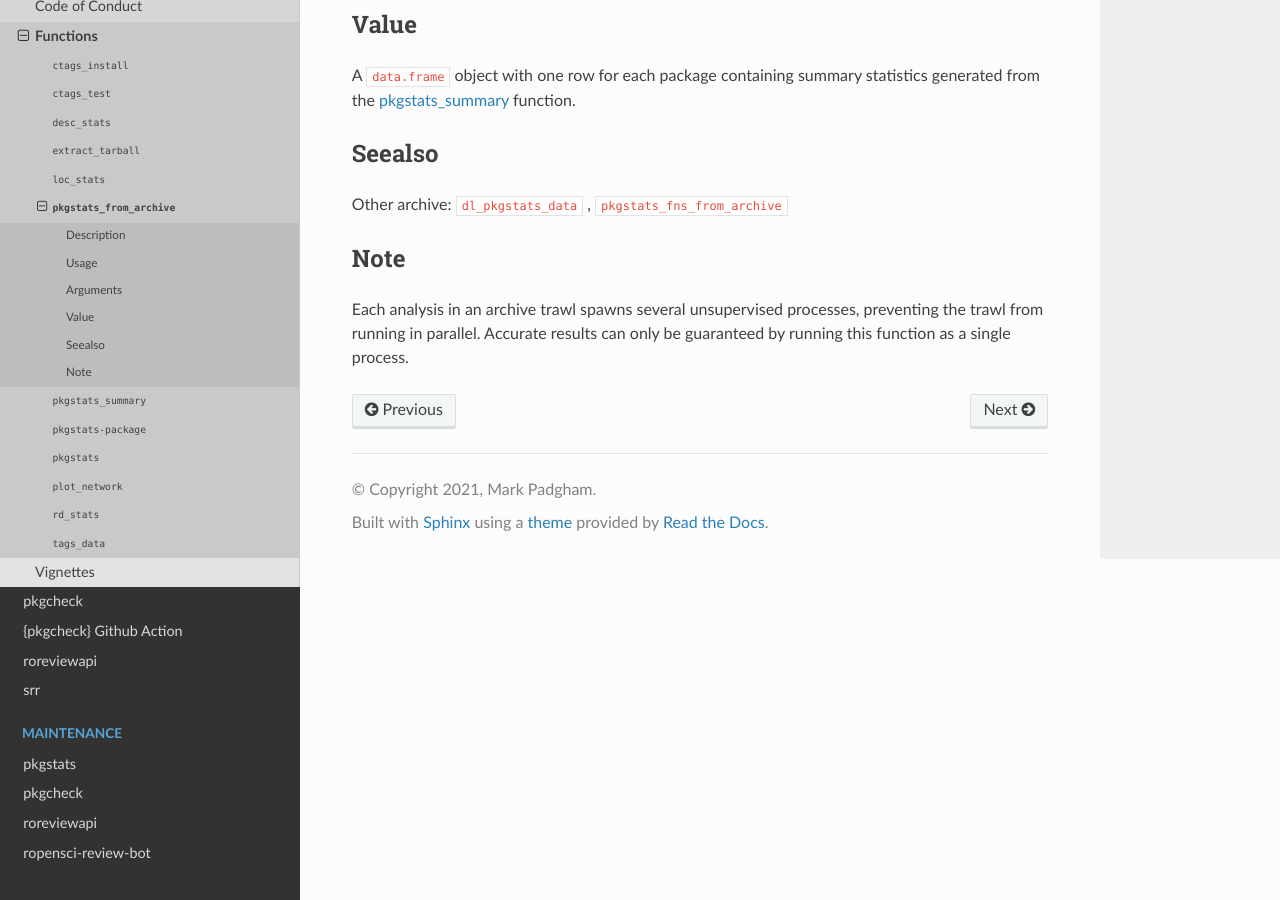
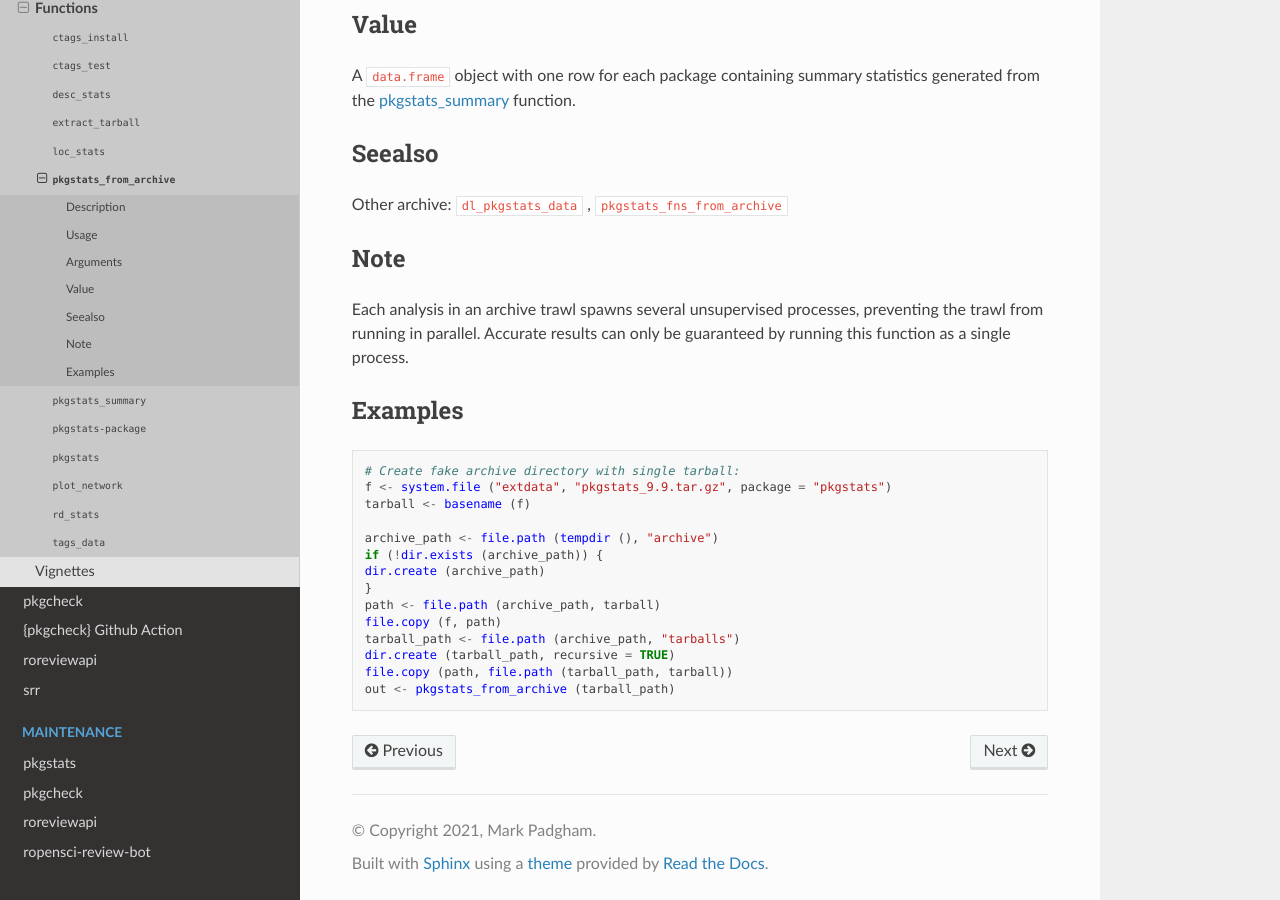
Before and after one commit to ropensci-review-tools/ropensci-review-tools, a Sphinx documentation site: the page built from docs/pkgstats/functions/pkgstats_from_archive.md, in a window 1280 px wide and 900 px high, scrolled down 1053 px. Built offline with Sphinx 7.4.7 and the Read the Docs theme 2.0.0, drawn with Linux system fonts in a browser that asks for light colours; pages that are not in the unit, such as notebooks, are missing from menus.

Commit message:
update pkgstats docs

````diff
--- a/docs/pkgstats/functions/pkgstats_from_archive.md
+++ b/docs/pkgstats/functions/pkgstats_from_archive.md
@@ -58,3 +58,23 @@ Other archive:
 Each analysis in an archive trawl spawns several unsupervised
  processes, preventing the trawl from running in parallel. Accurate results
  can only be guaranteed by running this function as a single process.
+
+
+## Examples
+
+```r
+# Create fake archive directory with single tarball:
+f <- system.file ("extdata", "pkgstats_9.9.tar.gz", package = "pkgstats")
+tarball <- basename (f)
+
+archive_path <- file.path (tempdir (), "archive")
+if (!dir.exists (archive_path)) {
+dir.create (archive_path)
+}
+path <- file.path (archive_path, tarball)
+file.copy (f, path)
+tarball_path <- file.path (archive_path, "tarballs")
+dir.create (tarball_path, recursive = TRUE)
+file.copy (path, file.path (tarball_path, tarball))
+out <- pkgstats_from_archive (tarball_path)
+```
````
Also changed, not shown: docs/pkgstats/functions/ctags_install.md (+6 -0 lines), docs/pkgstats/functions/desc_stats.md (+7 -0 lines), docs/pkgstats/functions/pkgstats-package.md (+1 -1 lines), docs/pkgstats/functions/rd_stats.md (+7 -0 lines), docs/pkgstats/functions/tags_data.md (+12 -0 lines).
